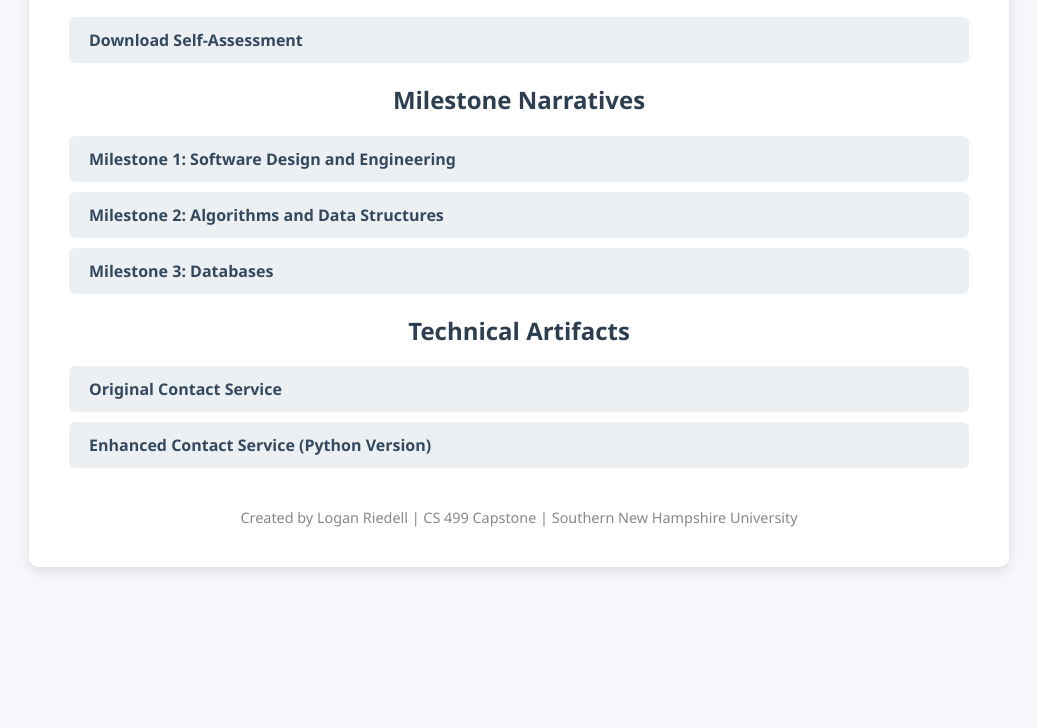
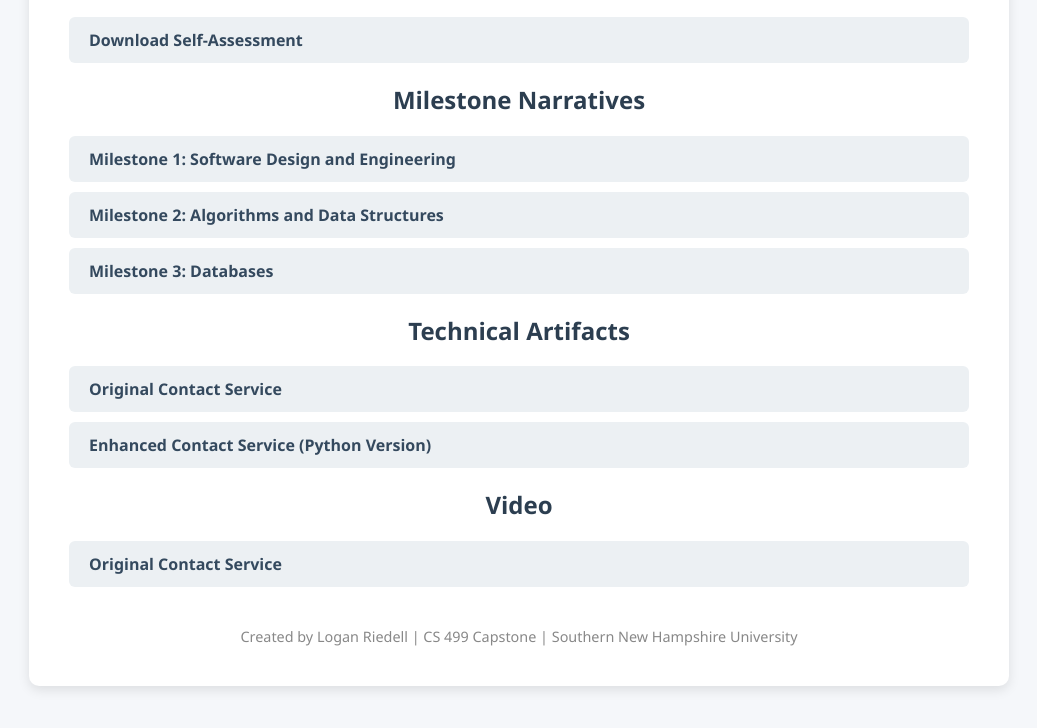
Before and after one commit to loges93/eportfolio, a plain HTML site: page index.html in a window 1280 px wide. Shown: the part 212-940 px from the top of the page, without its empty margins (121-1158 px from the left). Before the commit the page ends 829 px from the top, so only its background shows below. Drawn offline with Linux system fonts and the light colour scheme.

Commit message:
Changed video link

```diff
--- a/index.html
+++ b/index.html
@@ -74,6 +74,10 @@
             <li><a href="https://github.com/loges93/eportfolio/tree/main/Final%20Folder/Technical%20Artifacts/ContactService_SoftwareTestingAutomation-main" target="_blank">Original Contact Service</a></li>
             <li><a href="https://github.com/loges93/eportfolio/tree/main/Final%20Folder/Technical%20Artifacts/ContactService2.0" target="_blank">Enhanced Contact Service (Python Version)</a></li>
         </ul>
+        <h2>Video</h2>
+        <ul>
+            <li><a href="https://youtu.be/lJfCw-2SMqM" target="_blank">Original Contact Service</a></li>
+        </ul>
 
         <footer>
             Created by Logan Riedell | CS 499 Capstone | Southern New Hampshire University
```
